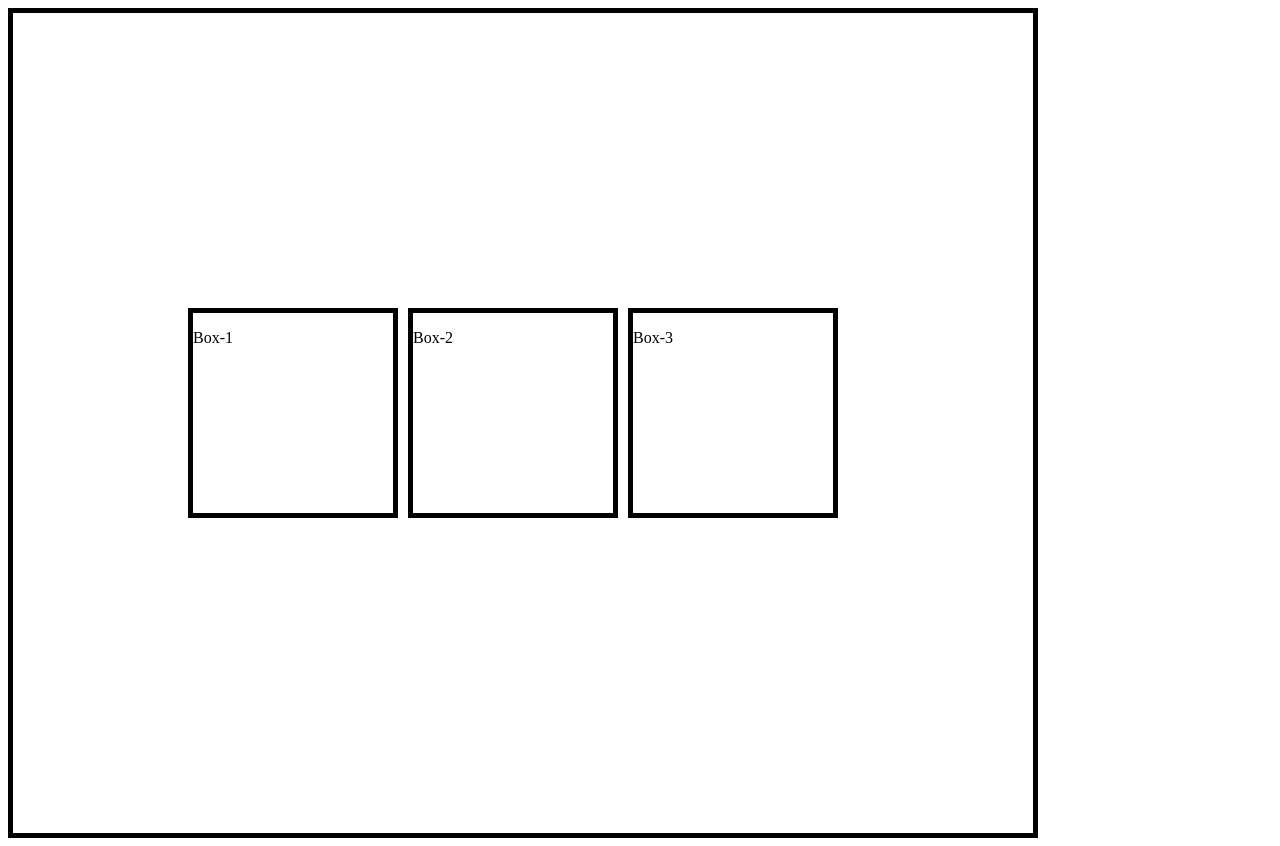
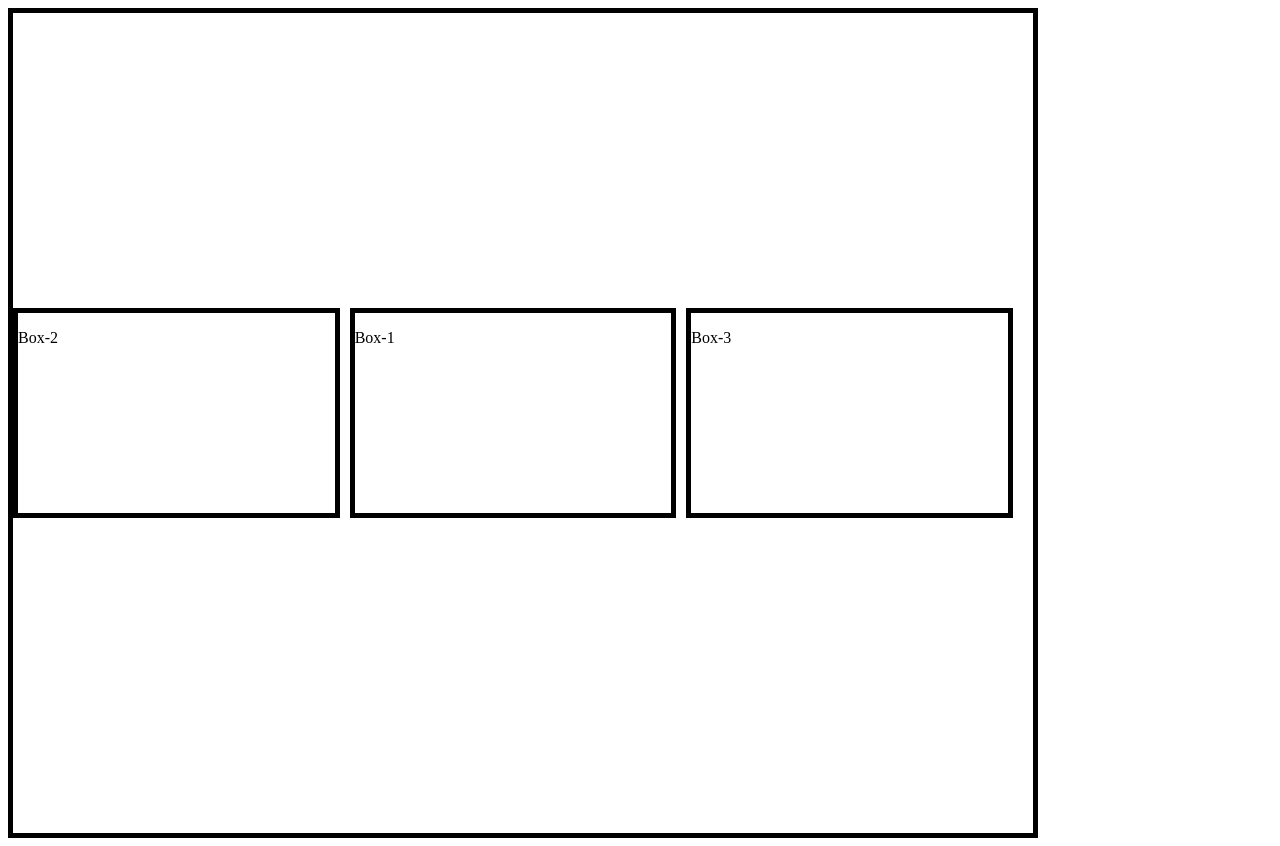
Before and after one commit to TJisstillhere/BAHALA-NA-KAYO, a plain HTML site: page flexbox.html in a window 1280 px wide. Drawn offline with Linux system fonts and the light colour scheme.

Commit message:
do i wanna know

```diff
--- a/style.css
+++ b/style.css
@@ -2,6 +2,10 @@ body html {
 
 justify-content: center;
 
+}
+
+*{
+    font-family: 'Times New Roman', Times, serif;
 }
 
 .flex-container{
@@ -15,7 +19,7 @@ border: 5px solid black;
 padding: 0px 20px 20px 0px;
 display: flex ;
 gap: 10px;
-
+align-items: center;
 
 
 }
@@ -27,3 +31,21 @@ height: 200px;
 border: 5px solid black;
 
 }
+
+.flex-items-3 {
+order: 1;
+flex-grow: 1;
+
+}
+
+.flex-items-2{
+
+    order: -1;
+    flex-grow: 1;
+}
+.flex-items-1{
+
+order: 1;
+flex-grow: 1;
+
+}
```
